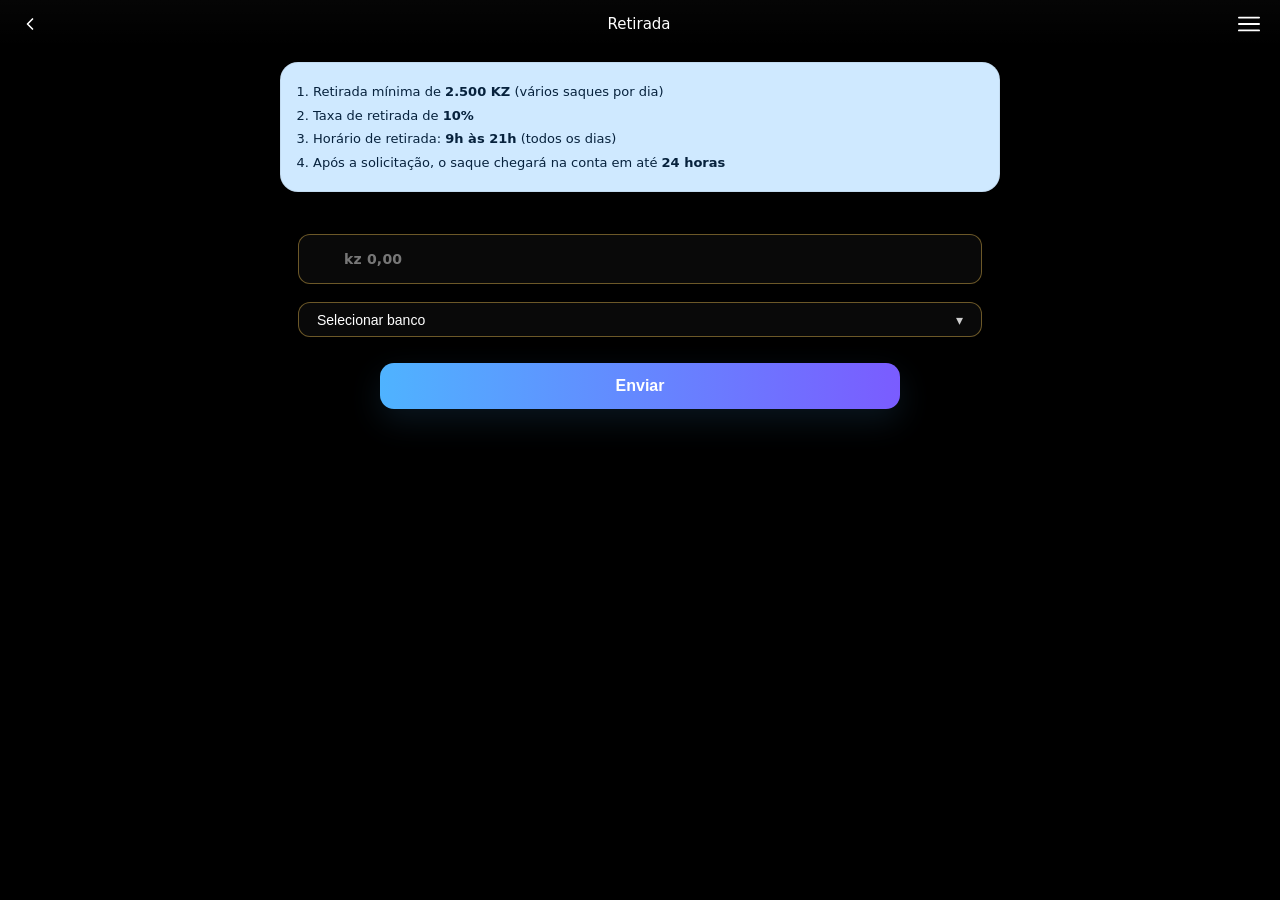
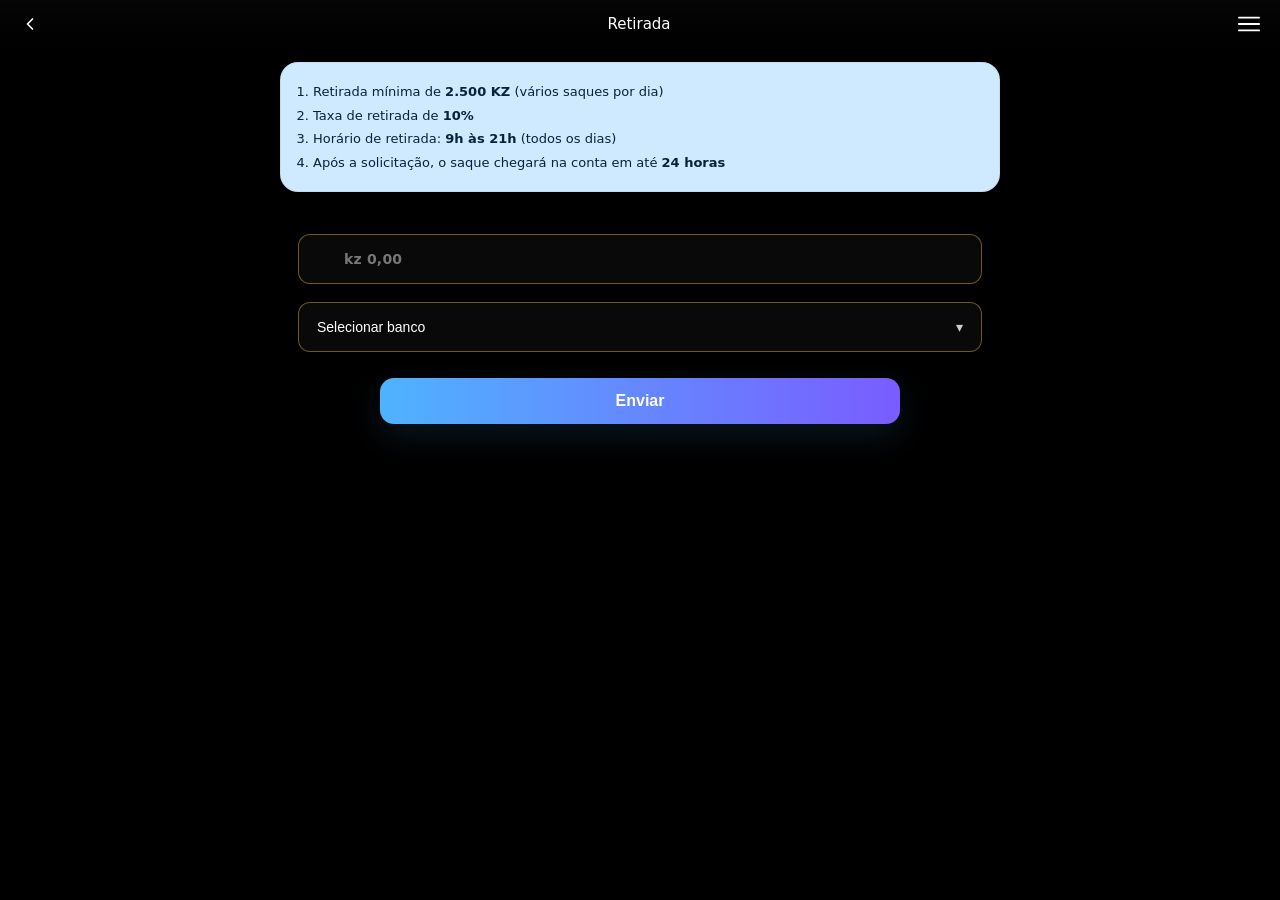

Increase height of bank-picker to 50px

--- a/retirada.css
+++ b/retirada.css
@@ -101,7 +101,7 @@ display:none;
 }
 
 .bank-picker{
-height:35px;
+height:50px;
 padding:0 18px;
 border-radius:12px;
 border:1px solid rgba(216,174,73,.48);
